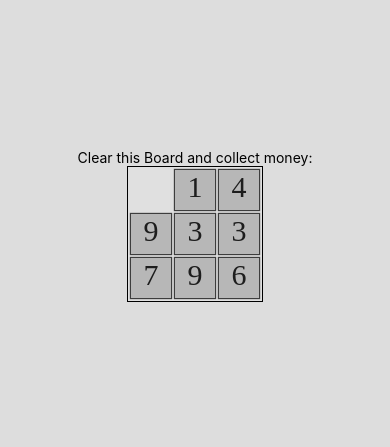
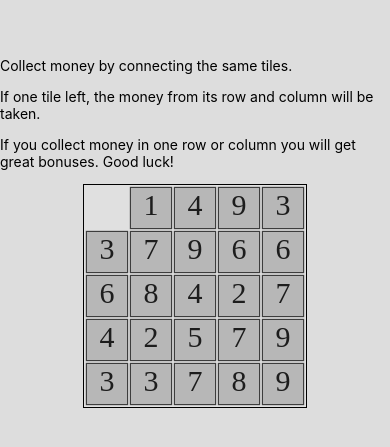
Before and after one commit to shuetam/Numbers, a React Native app: screen / in a window 390 px wide. Shown: the part 197-644 px from the top of the page. Built offline with nearby package versions, Linux system fonts and the light colour scheme.

Commit message:
Moving effect

```diff
--- a/App.js
+++ b/App.js
@@ -6,7 +6,7 @@ import Board from './Components/Board';
 export default function App() {
   return (
     <View style={styles.container}>
-      <Text>Clear this Board and collect money:</Text>
+      <Text><p>Collect money by connecting the same tiles.</p><p>If one tile left, the money from its row and column will be taken.</p><p>If you collect money in one row or column you will get great bonuses. Good luck!</p></Text>
       <Board></Board>
     </View>
   );
--- a/Components/Board.css
+++ b/Components/Board.css
@@ -9,6 +9,9 @@
     position: fixed;
 }
 
+.inLineDiv {
+    display: inline;
+}
 
 .blink{
     z-index: 200;
--- a/Components/Board.js
+++ b/Components/Board.js
@@ -8,8 +8,8 @@ import { StyleSheet, View } from 'react-native';
 const Board = (props) => {
 
   //both must be odd
-  const rows = 3;
-  const columns = 3;
+  const rows = 5;
+  const columns = 5;
 
   var matrixBoard = getBoardMatrix(columns, rows);
 
@@ -35,33 +35,28 @@ const Board = (props) => {
 
 
   let tableBody = matrix.map(row => {
-    return <tr>{row.map(obj => { return <td><Cell cells={cellCount} number={obj.value} id={obj.id} fall={obj.fall} /></td> })} </tr>
+    return <tr>{row.map(obj => { return <td><Cell cells={cellCount} number={obj.value} id={obj.id} fall={obj.fall} move={obj.move} /></td> })} </tr>
   });
 
   let info = ""
 
 
-  /*   function Animation() {
+  function updateBoard(direct, time) {
 
-      useEffect(() => {
-       setTimeout(() => {
-         losingMoney()
-       }, 1000);
-      // return () => clearInterval(interval);
+    let movedCell;
+    let cells;
+    let moveEffect = true;
 
-     }, []);
+    let allCells = document.getElementsByClassName("cell");
 
-     console.log("Rendering money");
+    if (allCells.length > 0) {
 
-     return tableBody;
-   }  */
+      let data = [].map.call(allCells, elem => elem);
+      movedCell = data.find(x => x.id == startCell.id);
 
-
-  function updateBoard(direct) {
 
     if (endCell.value == 0) {
 
-      let cells;
         switch (direct) {
           case 'right':
             cells = matrix[endCell.i].slice(endCell.j, columns);
@@ -77,6 +72,8 @@ const Board = (props) => {
             break;
         }
 
+      }
+
       let cellValue = endCell.value;
 
       while (cellValue == 0 && cells.length > 0) {
@@ -88,7 +85,7 @@ const Board = (props) => {
 
       }
 
-    }
+
 
     if (endCell.value == -1 || startCell.value == -1)
       return;
@@ -109,6 +106,7 @@ const Board = (props) => {
 
     if (endCell.value != 0) {
       if (startCell.value == endCell.value) {
+
         updateMatrix[startCell.i][startCell.j].value = 0;
         updateMatrix[endCell.i][endCell.j].value = -1;
       }
@@ -122,7 +120,7 @@ const Board = (props) => {
       updateMatrix[startCell.i][startCell.j].value = 0;
     }
 
-
+    //updateMatrix[startCell.i][startCell.j].move = true;
     ///test
     ///////////////////////////////////////////////////
     /*     for (var i = 0; i < matrix.length; i++) {
@@ -160,11 +158,44 @@ const Board = (props) => {
       }
     }
 
+    if (moveEffect && movedCell && (direct == "right" || direct == "left")) {
+
+      time = time * 3; //time factor to tests on devices
+      let distanceHorizontal = (endCell.j - startCell.j);
+      movedCell.style.transitionProperty = "left";
+      movedCell.style.transitionDuration = time / 1000 + "s";
+      movedCell.style.left = distanceHorizontal * 40 + "px";;
+
+    }
+
+    if (moveEffect && movedCell && (direct == "up" || direct == "down")) {
+
+      // movedCell.style.position = "absolute";
+      time = time * 3; //time factor to tests on devices
+      let distanceVertical = (endCell.i - startCell.i);
+      movedCell.style.transitionProperty = "top";
+      movedCell.style.transitionDuration = time / 1000 + "s";
+      movedCell.style.top =  distanceVertical * 40 + "px"; //40px is cell
+
+    }
+
+
+
+    setTimeout(() => {
+
       setLastCell(lastCell);
       setCellCount(cellsCount);
       setMoney(moneyCount);
       setMatrix(updateMatrix);
 
+      if (moveEffect && movedCell) {
+        movedCell.style.left = "0px";
+        movedCell.style.top = "0px";
+      }
+
+    }, time);
+
+  }
 }
 
 
@@ -186,13 +217,15 @@ const Board = (props) => {
 
   function touchEnd(e) {
 
-    /*     if(cellCount<2)
-          return; */
+    if(cellCount<2)
+        return;
 
     const endTouchX = e.nativeEvent.changedTouches[0].clientX;
     const endTouchY = e.nativeEvent.changedTouches[0].clientY;
 
     const offsetRange = 10;
+
+    let time = Math.abs(endTouchX - startTouchX);
 
     if (Math.abs(endTouchX - startTouchX) > offsetRange) {
 
@@ -202,7 +235,7 @@ const Board = (props) => {
           return;
 
         endCell = matrix[startCell.i][startCell.j + 1];
-        updateBoard('right');
+        updateBoard('right', time);
         //right
 
       }
@@ -211,18 +244,20 @@ const Board = (props) => {
           return;
 
         endCell = matrix[startCell.i][startCell.j - 1];
-        updateBoard('left');
+        updateBoard('left', time);
         //left
       }
     }
     else if (Math.abs(endTouchY - startTouchY) > offsetRange) {
+
+      time = Math.abs(endTouchY - startTouchY);
 
       if (endTouchY > startTouchY) {
         if (startCell.i == rows - 1)
           return;
 
         endCell = matrix[startCell.i + 1][startCell.j];
-        updateBoard('down');
+        updateBoard('down', time);
         //down
       }
       else if (endTouchY < startTouchY) {
@@ -230,7 +265,7 @@ const Board = (props) => {
           return;
 
         endCell = matrix[startCell.i - 1][startCell.j];
-        updateBoard('up');
+        updateBoard('up', time);
         //up
       }
 
@@ -308,13 +343,13 @@ const Board = (props) => {
     if (lastCell.j > 0)
       leftContainer = <View style={styles.leftContainer}><div className='blink blinkLeft'></div></View>
 
-    if (lastCell.j  < columns-1)
+    if (lastCell.j < columns - 1)
       rightContainer = <View style={styles.rightContainer}><div className='blink blinkRight'></div></View>
 
     if (lastCell.i > 0)
       upContainer = <View style={styles.upContainer}><div className='blink blinkUp'></div></View>
 
-    if (lastCell.i  < rows-1)
+    if (lastCell.i < rows - 1)
       downContainer = <View style={styles.downContainer}><div className='blink blinkDown'></div></View>
 
   }
--- a/Components/Cell.css
+++ b/Components/Cell.css
@@ -6,7 +6,9 @@
     font-size: 30px;
     width: 40px;
     height: 40px;
-   text-align: center;
+    text-align: center;
+    left: 0px;
+    top: 0px;
 }
 
 
@@ -33,6 +35,9 @@
     animation-delay: 0.5s;
 }
 
+
+
+
 @keyframes animateFall{
 
     0%,25%{
@@ -44,3 +49,21 @@
         opacity: 0;
     }
 }
+
+
+.cellMove {
+    animation: animateMove 0.3s forwards;
+    animation-iteration-count: 1;
+
+}
+
+
+@keyframes animateMove{
+
+    0%,25%{
+        left: 0%;
+    }
+    50%,100%{
+        left: 300%;
+    }
+}
```
Also changed, not shown: Components/Cell.js (line endings or trailing spaces). Lines whose indentation alone changed are shown as unchanged.
